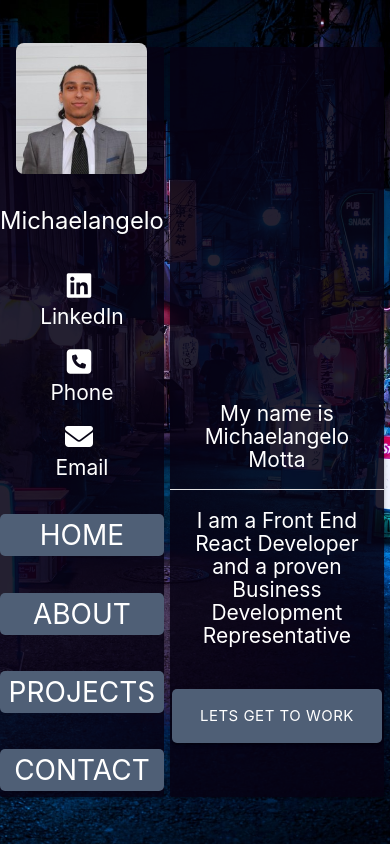
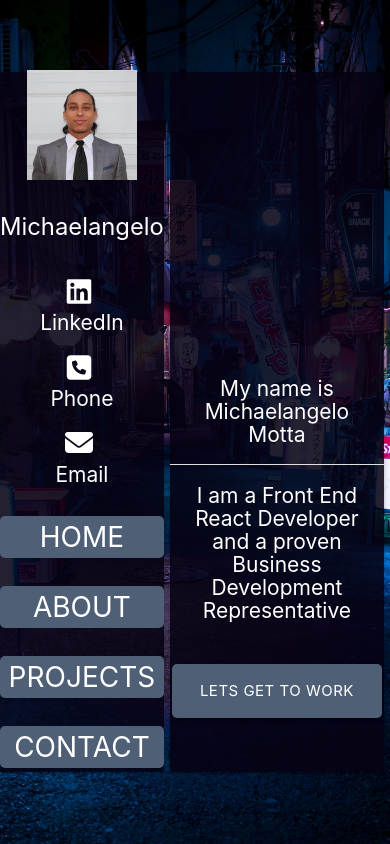
Before and after one commit to SyntaxMotta/Portfolio, a React (Create React App) app: page / in a window 390 px wide. Built offline with nearby package versions, Linux system fonts and the light colour scheme; the HTML template or start-up script is replaced by a standard one.

Commit message:
UI tweaks

```diff
--- a/src/App.css
+++ b/src/App.css
@@ -208,14 +208,21 @@
   }
 
   .app__nav {
-    height: 750px;
+    height: 700px;
   }
 
   .app__content {
-    height: 750px;
+    height: 700px;
   }
   .about__resumeBlock > ul {
     padding: 0;
+  }
+  .nav li a {
+    font-size: 1.5rem;
+  }
+
+  .navbar__icon {
+    height: 110px !important;
   }
 }
 
--- a/src/Components/homepage/home.css
+++ b/src/Components/homepage/home.css
@@ -2,11 +2,16 @@
   position: relative;
   height: 100%;
   margin-top: 5rem;
+  display: flex;
+  justify-content: center;
+  align-items: center;
 }
 
 .Home > .center-align {
   position: absolute;
-  top: 250px;
+  height: 400px;
+  top: -50%;
+  margin-top: 200px;
 }
 .home__workBtn {
   background-color: var(--quaternary-color);
--- a/src/Components/layout/Navbar.js
+++ b/src/Components/layout/Navbar.js
@@ -20,12 +20,12 @@ export const Navbar = () => {
         </a>
 
         <a href="tel:3015201800" className="navbar__link">
-          <i className="fas fa-phone-square fa-2x"></i>
+          <i class="fas fa-phone-square fa-2x"></i>
           <span className="flow-text">Phone</span>
         </a>
 
         <a href="mailto: michaelangelomotta@gmail.com" className="navbar__link">
-          <i className="fas fa-envelope fa-2x"></i>
+          <i class="fas fa-envelope fa-2x"></i>
           <span className="flow-text">Email</span>
         </a>
       </div>
--- a/src/Components/layout/navbar.css
+++ b/src/Components/layout/navbar.css
@@ -33,11 +33,10 @@
 }
 
 .nav li {
-  margin: 0.7rem 0;
   text-transform: uppercase;
   width: 100%;
   text-align: center;
-  margin: 1.3rem 0;
+  margin: 1rem 0;
 }
 
 .navbar__icon {
```
